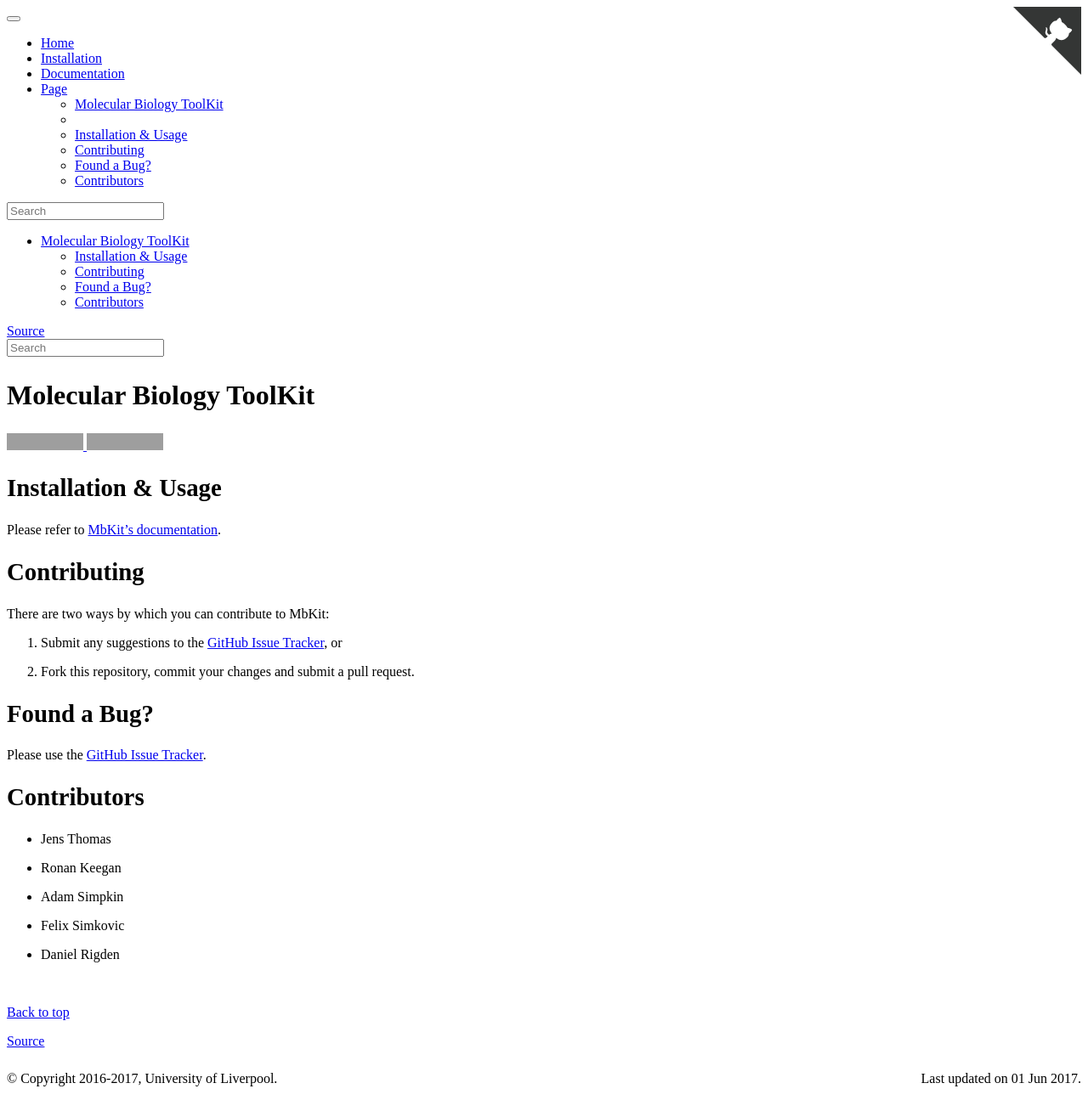
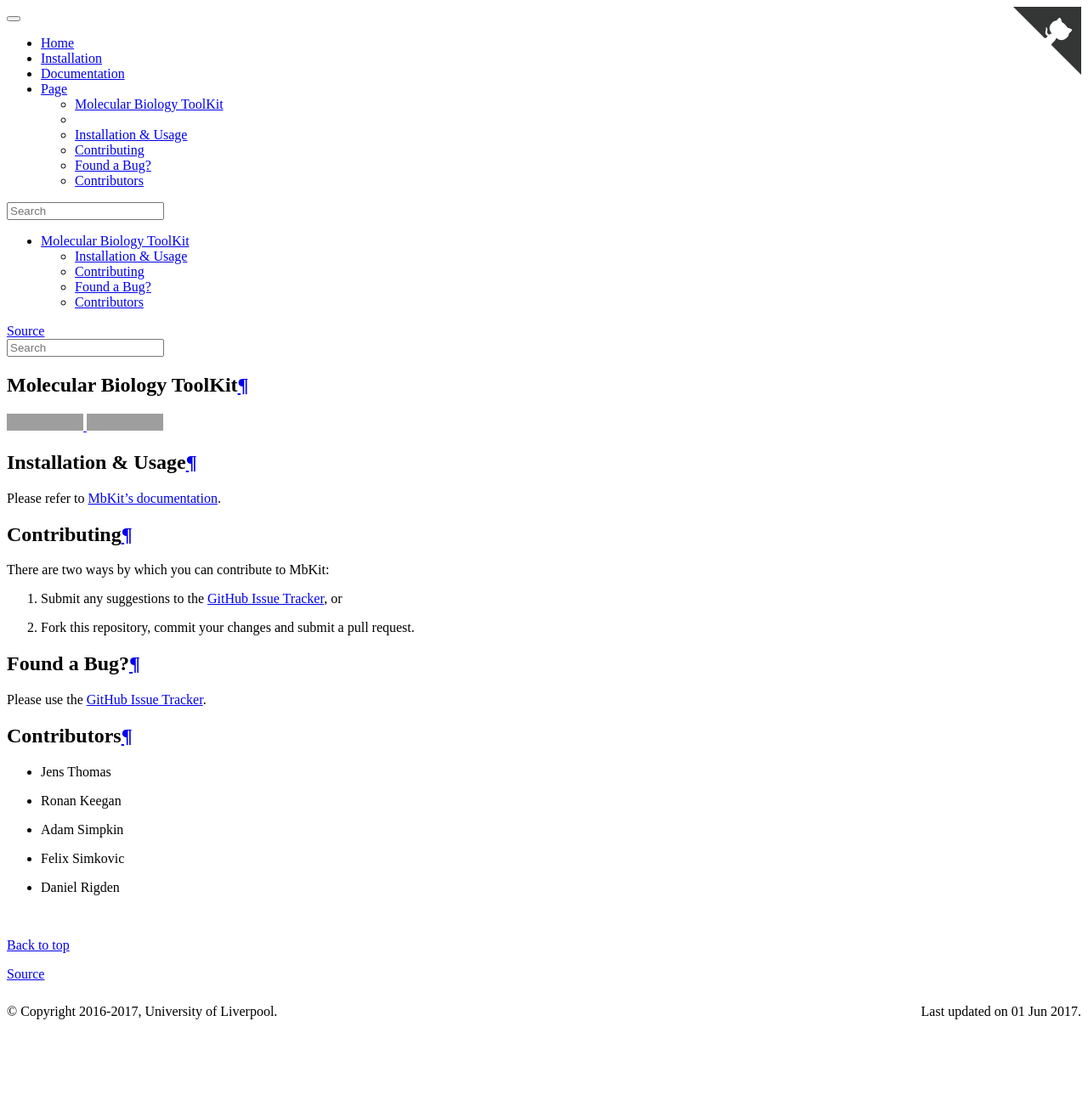
Before and after one commit to fsimkovic/mxkit, a Sphinx documentation site: the page built from docs/index.rst, in a window 1280 px wide. Shown: the whole page at 85% size. Built offline with Sphinx 7.4.7, drawn with Linux system fonts in a browser that asks for light colours; after the commit the page ends 1236 px from its top, so only the background shows below that; grey boxes are pictures that could not be loaded.

Commit message:
potential fix for CSS problem in docs

```diff
--- a/docs/_templates/layout.html
+++ b/docs/_templates/layout.html
@@ -1,7 +1,4 @@
 {% extends "!layout.html" %}
-
-{# Custom CSS overrides #}
-{% set bootswatch_css_custom = ['_static/custom.css'] %}
 
 {% block header %}
 <div id="header" class="{{ theme_header_class }} header-default {% if theme_header_fixed_top|tobool -%} header-fixed-top{%- endif -%}">
--- a/docs/conf.py
+++ b/docs/conf.py
@@ -201,7 +201,7 @@
 # Add any paths that contain custom static files (such as style sheets) here,
 # relative to this directory. They are copied after the builtin static files,
 # so a file named "default.css" will overwrite the builtin "default.css".
-html_static_path = ['_static']
+html_static_path = []
 
 # Add any extra paths that contain custom files (such as robots.txt or
 # .htaccess) here, relative to this directory. These files are copied
```
